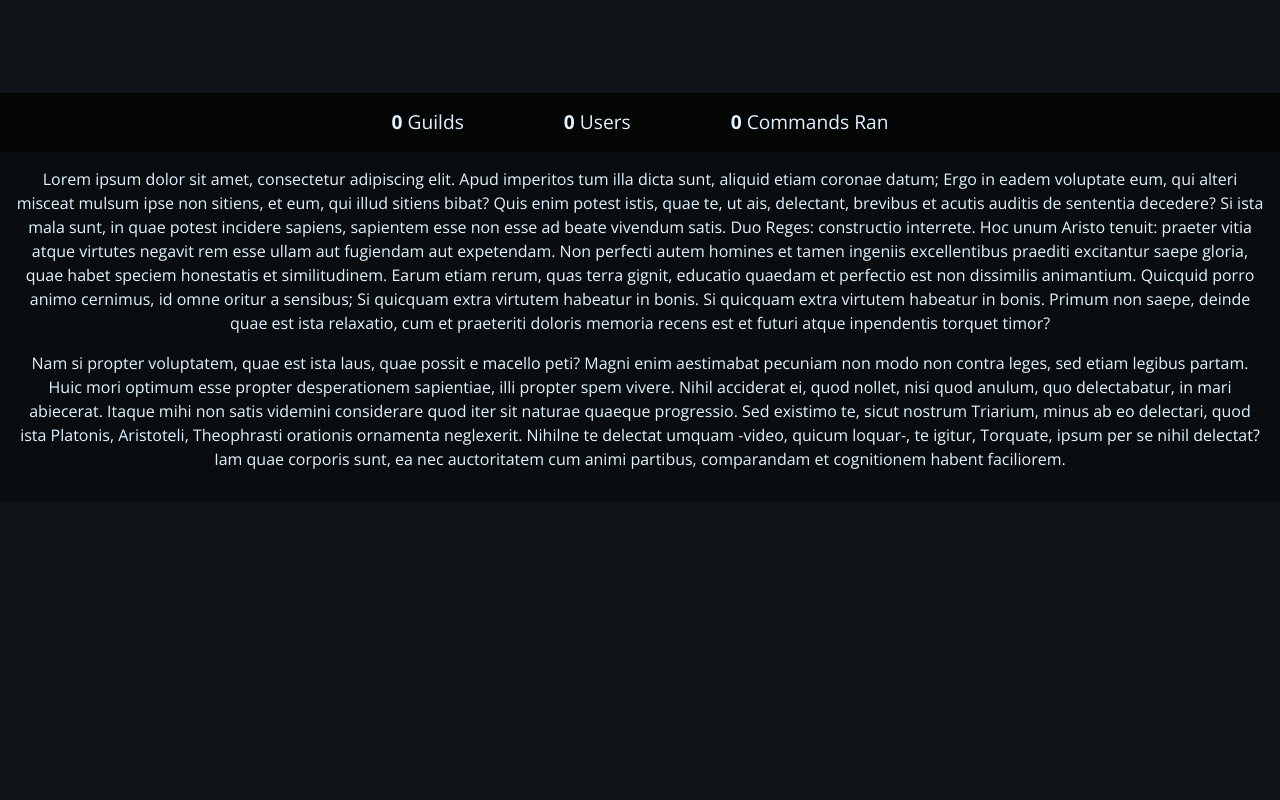
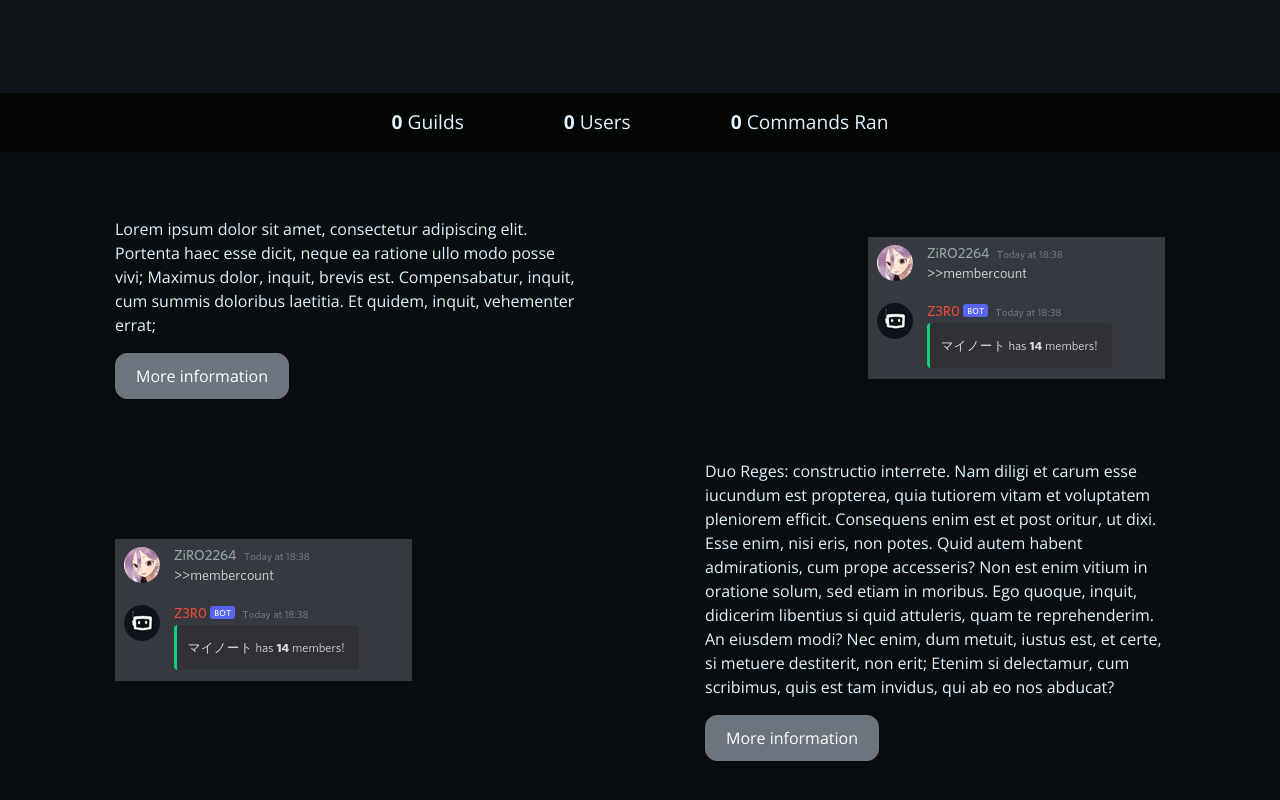
Before and after one commit to ZiRO-Bot/dashboard, a Vue app in the folder frontend/: page / in a window 1280 px wide. Shown: the part 378-1178 px from the top of the page. Before the commit the page ends 880 px from the top, so only its background shows below. Built offline with nearby package versions, Linux system fonts and the light colour scheme; no server answers.

Commit message:
+ Stuff... * Added Placeholder screenshot * Change package name to Z3R0 * Testing Guild Dashboard

```diff
--- a/frontend/package.json
+++ b/frontend/package.json
@@ -1,5 +1,5 @@
 {
-  "name": "frontend",
+  "name": "Z3R0",
   "version": "0.1.0",
   "private": true,
   "scripts": {
--- a/frontend/src/App.vue
+++ b/frontend/src/App.vue
@@ -14,7 +14,7 @@ export default {
 }
 </script>
 
-<style>
+<style lang="scss">
 #app {
     font-family: 'Open Sans', sans-serif;
     /* font-family: Avenir, Helvetica, Arial, sans-serif; */
@@ -32,4 +32,9 @@ export default {
 .rounded-icon {
     border-radius: 30%;
 }
+
+button.btn, a.btn {
+    padding: 10px 20px;
+    border-radius: 12px;
+}
 </style>
--- a/frontend/src/router/index.js
+++ b/frontend/src/router/index.js
@@ -3,6 +3,8 @@ import VueRouter from 'vue-router'
 import Home from '../views/Home.vue'
 import Root from '../views/dashboard/Root.vue'
 import Guild from '../views/dashboard/Guild.vue'
+
+// import axios from 'axios';
 
 Vue.use(VueRouter)
 
--- a/frontend/src/views/Home.vue
+++ b/frontend/src/views/Home.vue
@@ -18,22 +18,52 @@
             <a><b>{{ stats.commands }}</b> Commands Ran</a>
         </div>
         <div class="home-content bg-dark">
-            <div id="features">
-                <p>Lorem ipsum dolor sit amet, consectetur adipiscing elit. Apud imperitos tum illa dicta sunt, aliquid etiam coronae datum; Ergo in eadem voluptate eum, qui alteri misceat mulsum ipse non sitiens, et eum, qui illud sitiens bibat? Quis enim potest istis, quae te, ut ais, delectant, brevibus et acutis auditis de sententia decedere? Si ista mala sunt, in quae potest incidere sapiens, sapientem esse non esse ad beate vivendum satis. Duo Reges: constructio interrete. Hoc unum Aristo tenuit: praeter vitia atque virtutes negavit rem esse ullam aut fugiendam aut expetendam. Non perfecti autem homines et tamen ingeniis excellentibus praediti excitantur saepe gloria, quae habet speciem honestatis et similitudinem. Earum etiam rerum, quas terra gignit, educatio quaedam et perfectio est non dissimilis animantium. Quicquid porro animo cernimus, id omne oritur a sensibus; Si quicquam extra virtutem habeatur in bonis. Si quicquam extra virtutem habeatur in bonis. Primum non saepe, deinde quae est ista relaxatio, cum et praeteriti doloris memoria recens est et futuri atque inpendentis torquet timor? </p>
-
-                <p>Nam si propter voluptatem, quae est ista laus, quae possit e macello peti? Magni enim aestimabat pecuniam non modo non contra leges, sed etiam legibus partam. Huic mori optimum esse propter desperationem sapientiae, illi propter spem vivere. Nihil acciderat ei, quod nollet, nisi quod anulum, quo delectabatur, in mari abiecerat. Itaque mihi non satis videmini considerare quod iter sit naturae quaeque progressio. Sed existimo te, sicut nostrum Triarium, minus ab eo delectari, quod ista Platonis, Aristoteli, Theophrasti orationis ornamenta neglexerit. Nihilne te delectat umquam -video, quicum loquar-, te igitur, Torquate, ipsum per se nihil delectat? Iam quae corporis sunt, ea nec auctoritatem cum animi partibus, comparandam et cognitionem habent faciliorem. </p>
+            <div class="features" id="features">
+                <div class="feature" id="feature-1">
+                    <div class="feature-detail">
+                        <p>Lorem ipsum dolor sit amet, consectetur adipiscing elit. Portenta haec esse dicit, neque ea ratione ullo modo posse vivi; Maximus dolor, inquit, brevis est. Compensabatur, inquit, cum summis doloribus laetitia. Et quidem, inquit, vehementer errat; </p>
+                        <b-btn>More information</b-btn>
+                    </div>
+                    <img class="zoomable" src="../assets/screenshot-1.png"/>
+                </div>
+                <div class="feature" id="feature-2">
+                    <img class="zoomable" src="../assets/screenshot-1.png"/>
+                    <div class="feature-detail">
+                        <p>Duo Reges: constructio interrete. Nam diligi et carum esse iucundum est propterea, quia tutiorem vitam et voluptatem pleniorem efficit. Consequens enim est et post oritur, ut dixi. Esse enim, nisi eris, non potes. Quid autem habent admirationis, cum prope accesseris? Non est enim vitium in oratione solum, sed etiam in moribus. Ego quoque, inquit, didicerim libentius si quid attuleris, quam te reprehenderim. An eiusdem modi? Nec enim, dum metuit, iustus est, et certe, si metuere destiterit, non erit; Etenim si delectamur, cum scribimus, quis est tam invidus, qui ab eo nos abducat? </p>
+                        <b-btn>More information</b-btn>
+                    </div>
+                </div>
             </div>
         </div>
     </div>
 </template>
 
-<style>
+<style lang="scss">
+img.zoomable {
+    transition: all 0.5s ease;
+}
+img.zoomable:hover {
+    scale: 110%;
+}
+.home > .jumbotron .btn {
+    margin-inline: 6px;
+}
 .home-content {
     padding: 15px;
-}
-button.btn, a.btn {
-    margin-inline: 6px;
-    padding: 10px 20px;
+    .features {
+        padding: 20px 100px;
+        .feature {
+            display: flex;
+            justify-content: space-between;
+            align-items: center;
+            padding: 30px 0px;
+            .feature-detail {
+                text-align: start;
+                max-width: 460px;
+                width: 100%;
+            }
+        }
+    }
 }
 .botstats {
     padding: 15px;
--- a/frontend/src/views/dashboard/Guild.vue
+++ b/frontend/src/views/dashboard/Guild.vue
@@ -5,13 +5,37 @@
 </template>
 
 <script>
+import axios from 'axios';
+
 export default {
     name: 'Dashboard Guild',
-
     data(){
         return {
             id: this.$route.params.id
         }
     },
+    methods: {
+        checkValidGuild() {
+            axios.get('/api/@me/guilds')
+            .then((res) => {
+                let shouldReturn = true;
+                const guilds = res.data;
+                guilds.forEach((value) => {
+                    if (value.id === this.id) {
+                        shouldReturn = false;
+                    }
+                })
+                if (shouldReturn) {
+                    this.goTo('/dashboard');
+                }
+            });
+        }
+    },
+    created() {
+        this.checkValidGuild().then(
+            console.log("test")
+        );
+        /* console.log("test"); */
+    }
 }
 </script>
```
Also changed, not shown: frontend/src/assets/screenshot-1.png (added).
